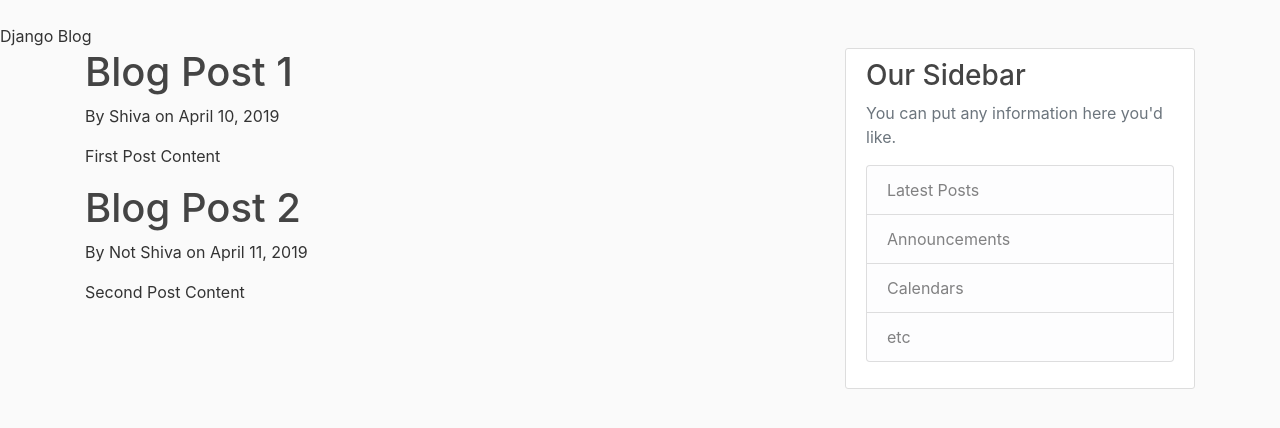
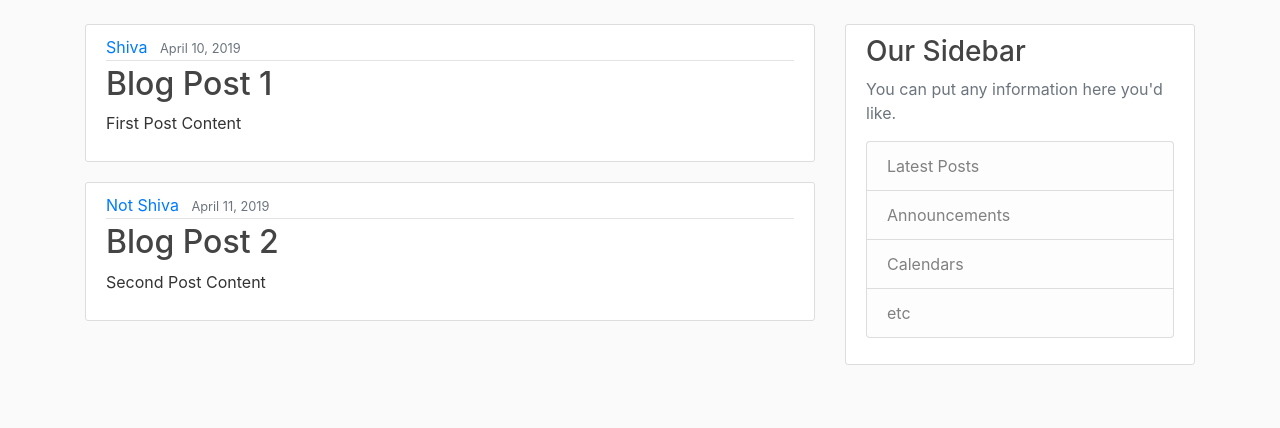
Before and after one commit to xpyrosh/joey, a Django app: page /blog/ in a window 1280 px wide. Shown: the part 56-484 px from the top of the page. Run offline with Django 3.2, Linux system fonts and the light colour scheme; some libraries are stand-ins or nearby versions.

Commit message:
added more page customization to base.html changed content block in home.html to display posts better using modern html

```diff
--- a/blog/templates/blog/base.html
+++ b/blog/templates/blog/base.html
@@ -10,13 +10,14 @@
     <!-- Bootstrap CSS -->
     <link rel="stylesheet" href="https://maxcdn.bootstrapcdn.com/bootstrap/4.0.0/css/bootstrap.min.css" integrity="sha384-Gn5384xqQ1aoWXA+058RXPxPg6fy4IWvTNh0E263XmFcJlSAwiGgFAW/dAiS6JXm" crossorigin="anonymous">
 
-    <link rel="stylesheet" type="text/css" href="{% static 'blog/main.css'%}"
+    <link rel="stylesheet" type="text/css" href="{% static 'blog/main.css'%}">
 
     {% if title %}
         <title>Django Blog - {{ title }}</title>
     {% else %}
         <title>Django Blog</title>
     {% endif %}
+
 </head>
 <body>
     <header class="site-header">
@@ -28,8 +29,8 @@
           </button>
           <div class="collapse navbar-collapse" id="navbarToggle">
             <div class="navbar-nav mr-auto">
-              <a class="nav-item nav-link" href="/">Home</a>
-              <a class="nav-item nav-link" href="/about">About</a>
+              <a class="nav-item nav-link" href="/blog">Home</a>
+              <a class="nav-item nav-link" href="/blog/about">About</a>
             </div>
             <!-- Navbar Right Side -->
             <div class="navbar-nav">
--- a/blog/templates/blog/home.html
+++ b/blog/templates/blog/home.html
@@ -1,8 +1,15 @@
 {% extends "blog/base.html"%}
 {% block content%}
     {% for post in posts %}
-        <h1>{{ post.title }}</h1>
-        <p>By {{ post.author }} on {{ post.date_posted }}</p>
-        <p>{{ post.content }}</p>
+        <article class="media content-section">
+          <div class="media-body">
+            <div class="article-metadata">
+              <a class="mr-2" href="#">{{ post.author }}</a>
+              <small class="text-muted">{{ post.date_posted }}</small>
+            </div>
+            <h2><a class="article-title" href="#">{{ post.title }}</a></h2>
+            <p class="article-content">{{ post.content }}</p>
+          </div>
+        </article>
     {% endfor %}
 {% endblock content%}
```
